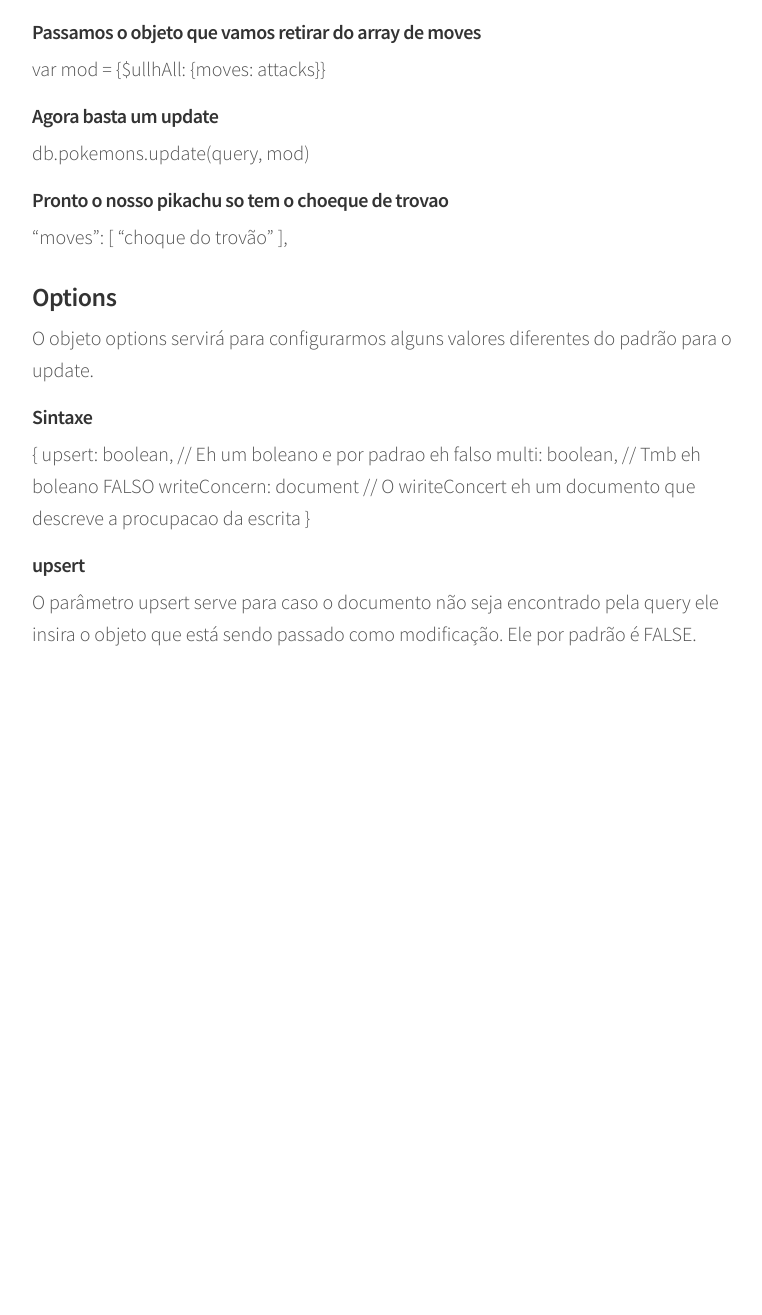
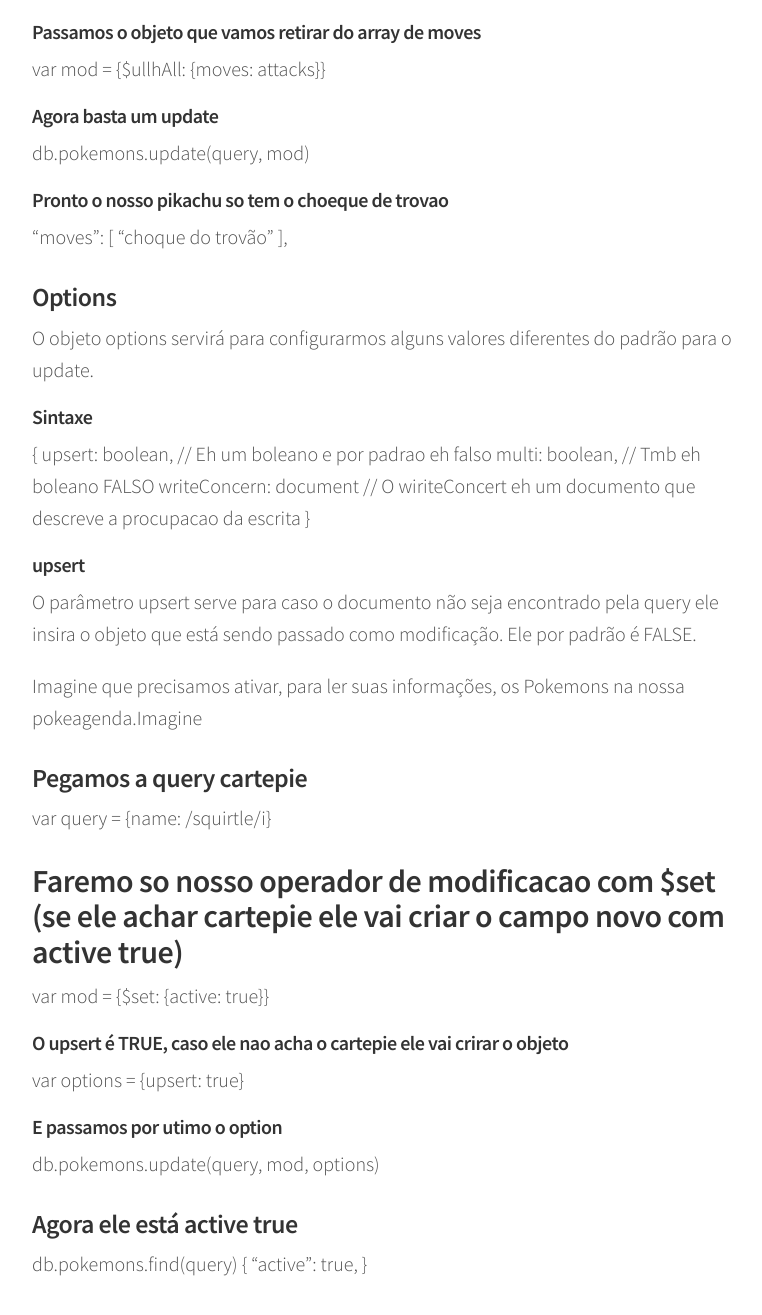
Before and after one commit to indrajithbandara/debug-blog, a Jekyll site: the page built from _posts/2016-05-14-mongodb.md, in a window 1280 px wide and 1400 px high, scrolled down 10621 px. Shown: the top 1315 px of the window, without its empty margins (248-1010 px from the left). Built offline with Jekyll 4.4.1, drawn with Linux system fonts in a browser that asks for light colours; comment, search, counter and statistics services are not loaded; before the commit the page ends 11391 px from its top, so only the background shows below that.

Commit message:
Subida diaria

```diff
--- a/_posts/2016-05-14-mongodb.md
+++ b/_posts/2016-05-14-mongodb.md
@@ -453,7 +453,6 @@ db.pokemons.update(query, mod)
 ### Options
 O objeto options servirá para configurarmos alguns valores diferentes do padrão para o update.
 
-
 #### Sintaxe
 {
   upsert: boolean, // Eh um boleano e  por padrao eh falso
@@ -464,3 +463,24 @@ O objeto options servirá para configurarmos alguns valores diferentes do padrã
 #### upsert
 O parâmetro upsert serve para caso o documento não seja encontrado pela query ele insira o objeto que está sendo passado como modificação.
 Ele por padrão é FALSE.
+
+
+Imagine que precisamos ativar, para ler suas informações, os Pokemons na nossa pokeagenda.Imagine
+
+### Pegamos a query cartepie
+var query = {name: /squirtle/i}
+
+## Faremo so nosso operador de modificacao com $set (se ele achar cartepie ele vai criar o campo novo com active true)
+var mod = {$set: {active: true}}
+
+#### O upsert é TRUE, caso ele nao acha o cartepie ele vai crirar o objeto
+var options = {upsert: true}
+
+#### E passamos por utimo o option
+db.pokemons.update(query, mod, options)
+
+### Agora ele está active true
+db.pokemons.find(query)
+{
+   "active": true,
+}
```
